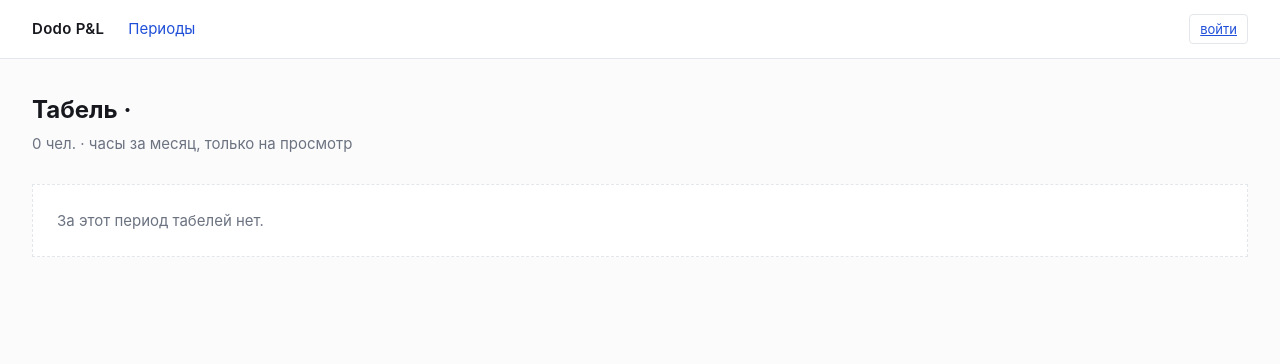
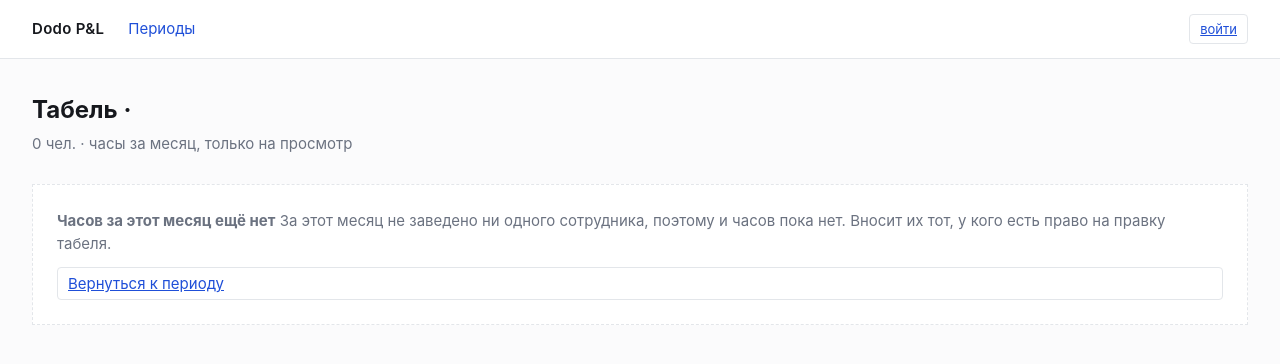
Before and after one commit to GarroV/dodo_pnl_service, a Django app: template src/timesheets/templates/timesheets/grid.html in a window 1280 px wide. Shown: the top 364 px of the page. Run offline with Django 5.2, Linux system fonts and the light colour scheme; the template is opened without the code that fills it, so the values that code supplies are empty.

Commit message:
feat(web): онбординг — полоса шагов на периоде и пустые состояния со следующим шагом (T077)

```diff
--- a/src/timesheets/templates/timesheets/grid.html
+++ b/src/timesheets/templates/timesheets/grid.html
@@ -108,7 +108,29 @@
 {% endif %}
 
 {% if not grid.rows %}
-  {% notice "empty" %}{% translate "За этот период табелей нет." %}{% endnotice %}
+  {% comment %}
+  Пустое состояние объясняет следующий шаг, а не сообщает о пустоте (T077).
+  Причин пустоты две, и делать они требуют разного: сотрудников за месяц нет
+  вовсе — это к тому, кто заводит справочники; сотрудники есть, а видит их не
+  эта роль — управляющий смотрит только свои точки. Одно «табелей нет» на оба
+  случая отправляло бы половину людей искать не там.
+  {% endcomment %}
+  {% translate "Часов за этот месяц ещё нет" as no_hours %}
+  {% notice "empty" title=no_hours %}
+    {% if limited_to_units %}
+      {% blocktranslate %}По вашим точкам за этот месяц не заведено ни одного сотрудника. Если люди
+      работали, скажите тому, кто ведёт справочник сотрудников: строки табеля
+      появляются вместе с ними.{% endblocktranslate %}
+    {% elif can_edit %}
+      {% blocktranslate %}Строки табеля появляются вместе с сотрудниками месяца. Заведите их в
+      справочнике или загрузите таблицу партнёра формой выше — она заводит
+      строки табеля сама.{% endblocktranslate %}
+    {% else %}
+      {% blocktranslate %}За этот месяц не заведено ни одного сотрудника, поэтому и часов пока нет.
+      Вносит их тот, у кого есть право на правку табеля.{% endblocktranslate %}
+    {% endif %}
+    <a class="btn next" href="{% url 'period' period.id %}">{% translate "Вернуться к периоду" %}</a>
+  {% endnotice %}
 {% else %}
 {% scroll %}
   {% comment %}
```
Also changed, not shown: src/web/templates/web/period.html (+31 -1 lines), src/web/views.py (+11 -0 lines).
